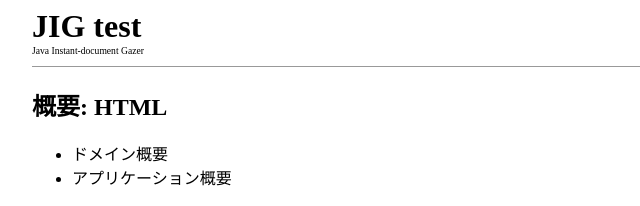
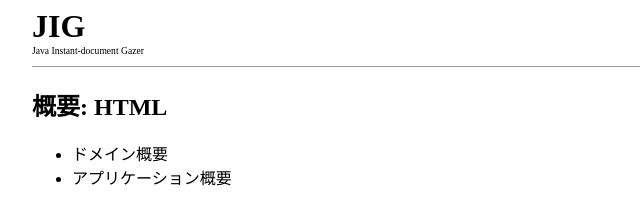
Before and after one commit to SAMMY7th/MentalArithmeticGame, a plain HTML site: page build/jig/index.html in a window 1280 px wide. Shown: the top 206 px of the page, 208-848 px from the left. Drawn offline with Linux system fonts and the light colour scheme.

Commit message:
Revert "試しに更新"
This reverts commit 7e8c766756b5200e810a5c2ad81c36e80effcf43.

```diff
--- a/build/jig/index.html
+++ b/build/jig/index.html
@@ -6,7 +6,7 @@
 <body class="index">
 
 <header>
-    <h1>JIG test</h1>
+    <h1>JIG</h1>
     <p>Java Instant-document Gazer</p>
 </header>
 
```
